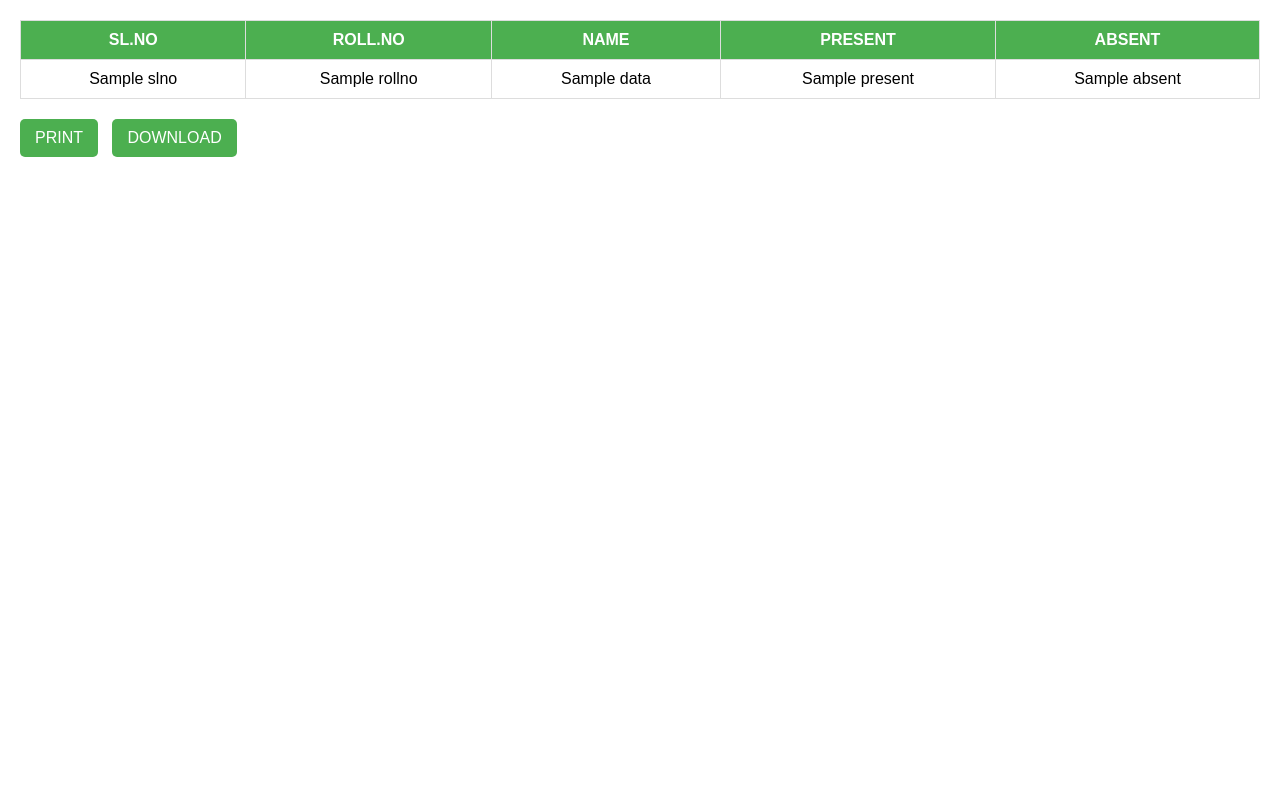
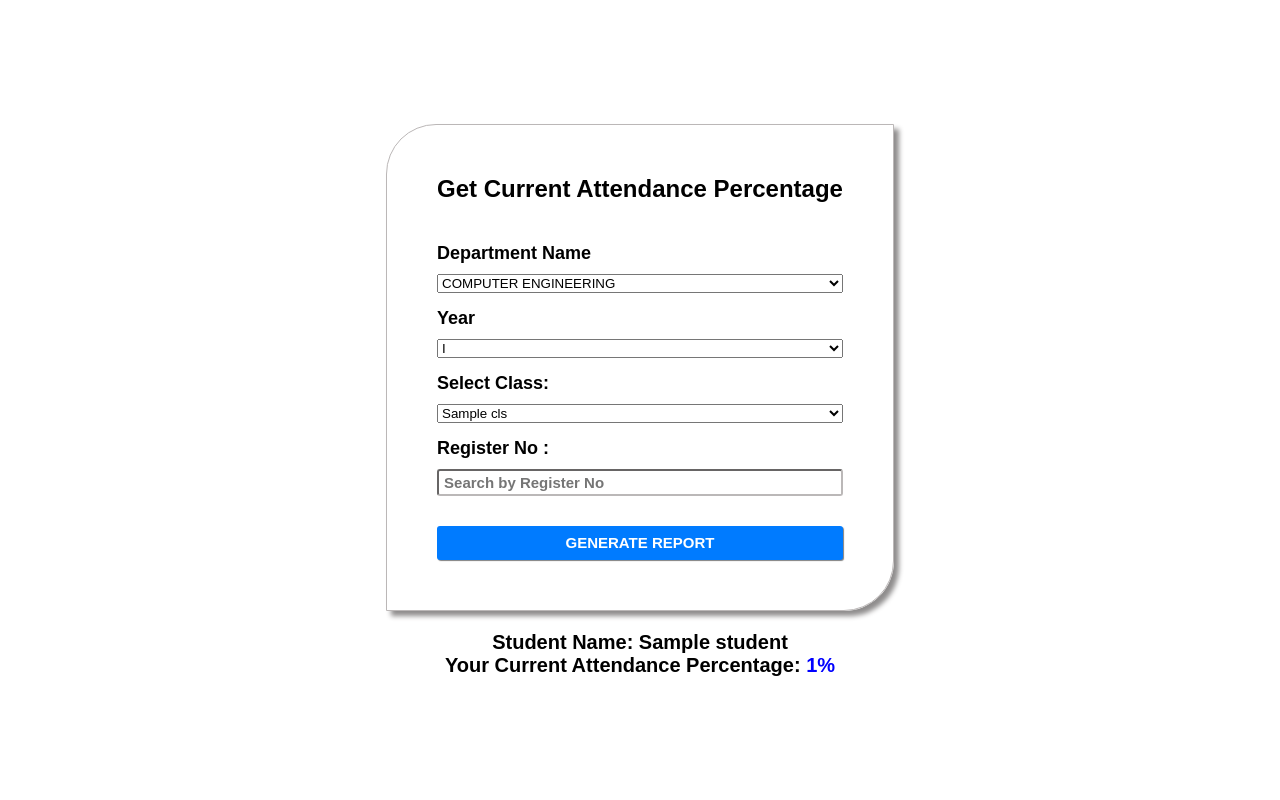
Before and after one commit to nanthakumar0224/student-presence-manager, a Flask app: template templates/other/report.html in a window 1280 px wide. Run offline with Flask 3, Linux system fonts and the light colour scheme; the template is opened without the code that fills it: most values are stand-ins (such as "Sample title", 1, 10 or a date in 2020).

Commit message:
Update report.html

```diff
--- a/templates/other/report.html
+++ b/templates/other/report.html
@@ -2,112 +2,128 @@
 <html lang="en">
 <head>
     <meta charset="UTF-8">
-    <meta name="viewport" content="width=device-width, initial-scale=1.0">
-    <title>Report Table</title>
+    <title>Generate Report</title>
     <style>
-        body {
+        *{
+            margin: 0;
+            padding:0 ;
+            box-sizing: border-box;
+        }
+        body{
+            display: flex;
+            min-height: 100vh;
+            align-items: center;
+            justify-content: center;
             font-family: Arial, sans-serif;
-            margin: 20px;
+            flex-direction: column;
+        }
+        form{
+            display: flex;
+            flex-direction: column;
+            padding: 50px;
+            gap:10px;
+            box-shadow: 5px 5px 5px rgb(143, 141, 141);
+            border-top-left-radius: 50px;
+            border-bottom-right-radius: 50px;
+            border: 0.1px solid rgb(187, 183, 183);
         }
 
-        table {
-            width: 100%;
-            border-collapse: collapse;
-            margin-bottom: 20px;
+        form h2{
+            margin-bottom: 25px;
+            text-align: center;
+            font-weight: 700;
+        }
+        input[type="submit"]{
+            height: 34px;
+            font-size: 15px;
+            font-weight: 550;
+            box-shadow: 1px 1px 1px gray;
+            border: none;
+            border-radius: 3px;
+            color: white;
+            padding: 2px;
+            background-color:#007BFF;
+            margin-top: 20px;
+            cursor: pointer;
         }
 
-        th, td {
-            padding: 10px;
-            text-align: center;
-            border: 1px solid #ddd;
+        input[type="submit"]:hover{
+            transform: scale(1.01);
         }
 
-        th {
-            background-color: #4CAF50;
-            color: white;
+        input[type="text"], input[type="date"], input[type="number"] {
+            height: 27px;
+            text-indent: 5px;
+            border-radius: 3px;
+            font-size: 15px;
+            font-weight: 550;
+            border-color: rgb(187, 184, 184);
         }
 
-        tr:nth-child(even) {
-            background-color: #f2f2f2;
+        input:focus{
+            outline: none;
+            border-color: #007BFF;
         }
-
-        tr:hover {
-            background-color: #ddd;
+        label{
+            font-size: 18px;
+            margin-top: 5px;
+            font-weight: 600;
         }
-
-        button {
-            padding: 10px 15px;
-            margin-right: 10px;
-            cursor: pointer;
-            background-color: #4CAF50;
-            color: white;
-            border: none;
-            border-radius: 5px;
-            font-size: 16px;
-        }
-
-        button:hover {
-            background-color: #45a049;
+        .result {
+            margin-top: 20px;
+            font-size: 20px;
+            font-weight: bold;
+            text-align: center;
         }
     </style>
 </head>
 <body>
+    <form action="{{ url_for('others_report') }}" method="post">
 
-    <table id="attendanceTable">
-        <thead>
-            <tr>
-                <th>SL.NO</th>
-                <th>ROLL.NO</th>
-                <th>NAME</th>
-                <th>PRESENT</th>
-                <th>ABSENT</th>
-            </tr>
-        </thead>
-        <tbody>
-            <tr>
-                <td>{{data['slno']}}</td>
-                <td>{{data['rollno']}}</td>
-                <td>{{data['name']}}</td>
-                <td>{{data['present']}}</td>
-                <td>{{data['absent']}}</td>
-            </tr>
-        </tbody>
-    </table>
+        <h2>Get Current Attendance Percentage</h2>
 
-    <button onclick="printTable()">PRINT</button>
-    <button onclick="downloadTableAsExcel()">DOWNLOAD</button>
+        <label for="select">Department Name</label>
+        <select name="dept">
+            <option>COMPUTER ENGINEERING</option>
+            <option>INFORMATION TECHNOLOGY</option>
+            <option>CIVIL ENGINEERING</option>
+            <option>ELECTRICAL AND ELECTRONIC ENGINEERING</option>
+            <option>MECHANICAL ENGINEERING</option>
+            <option>AUTOMOBILE ENGINEERING</option>
+            <option>ELECTRICAL AND COMMUNICATION ENGINEERING</option>
+        </select>
 
-    <script>
-        // Print table function
-        function printTable() {
-            var table = document.getElementById("attendanceTable");
-            var printWindow = window.open('', '', 'height=500, width=800');
-            printWindow.document.write('<html><head><title>Student Attendance Report</title>');
-            printWindow.document.write('<style>table { width: 100%; border-collapse: collapse; } th, td { padding: 10px; text-align: center; border: 1px solid #ddd; } th { background-color: #4CAF50; color: white; } tr:nth-child(even) { background-color: #f2f2f2; }</style></head><body>');
-            printWindow.document.write(table.outerHTML);
-            //printWindow.document.write('</body></html>');
-            printWindow.document.close();
-            printWindow.print();
-        }
+        <label for="year">Year</label>
+        <select name="year">
+            <option>I</option>
+            <option>II</option>
+            <option>III</option>
+        </select>
 
-        // Function to download the table as an Excel file
-        function downloadTableAsExcel() {
-            var table = document.getElementById("attendanceTable");
-            var excelFile = tableToExcel(table);
-            var link = document.createElement('a');
-            link.href = excelFile;
-            link.download = 'attendance_report.xlsx';
-            link.click();
-        }
+        <label for="classname">Select Class:</label>
+        <select name="classname" id="classname">
+            {% for cls in classes %}
+                <option value="{{ cls }}">{{ cls }}</option>
+            {% endfor %}
+        </select>
 
-        // Convert HTML Table to Excel File (Data URI)
-        function tableToExcel(table) {
-            var tableHtml = table.outerHTML;
-            var excelBlob = new Blob([tableHtml], { type: 'application/vnd.ms-excel' });
-            var excelUrl = URL.createObjectURL(excelBlob);
-            return excelUrl;
-        }
-    </script>
+        <label for="regno">Register No :</label>
+        <input type="number" name="rollno" placeholder="Search by Register No" required>
+
+        <input type="submit" value="GENERATE REPORT">
+    </form>
+
+    {% if student_data %}
+    {% if "error" in student_data %}
+        <p style="color: red;">{{ student_data.error }}</p>
+    {% else %}
+    <div class="result">
+
+        <p><strong>Student Name:</strong> {{ student_data.name }}</p>
+        <p><strong>Your Current Attendance Percentage:</strong> <span style="color: blue;">{{ student_data.attendance_percentage }}%</span></p>
+    </div>
+    {% endif %}
+{% endif %}
 
 </body>
 </html>
```
